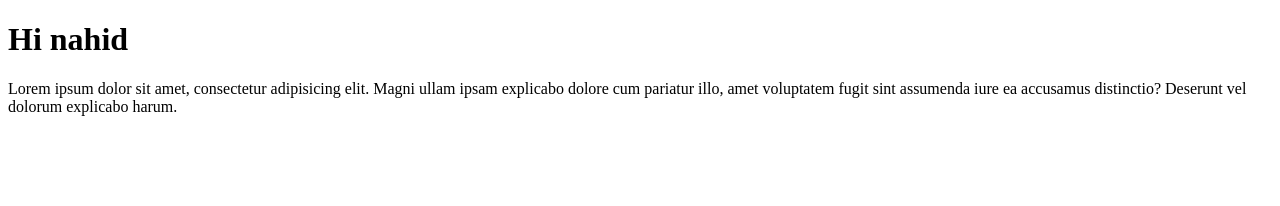
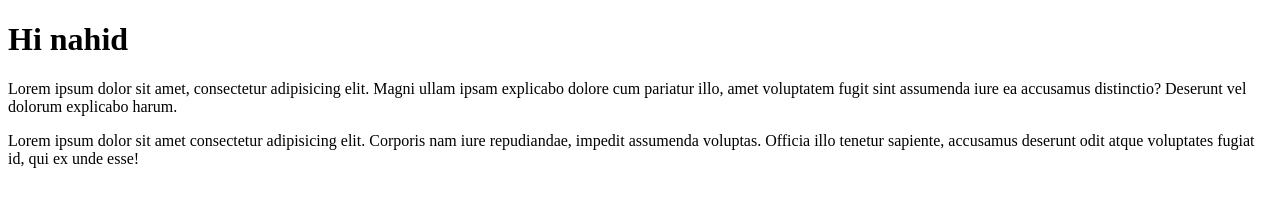
Before and after one commit to hossain1987/learningGit, a plain HTML site: page index.html in a window 1280 px wide. Drawn offline with Linux system fonts and the light colour scheme.

Commit message:
para added

```diff
--- a/index.html
+++ b/index.html
@@ -8,5 +8,6 @@
 <body>
     <h1>Hi nahid</h1>
     <p>Lorem ipsum dolor sit amet, consectetur adipisicing elit. Magni ullam ipsam explicabo dolore cum pariatur illo, amet voluptatem fugit sint assumenda iure ea accusamus distinctio? Deserunt vel dolorum explicabo harum.</p>
+    <p>Lorem ipsum dolor sit amet consectetur adipisicing elit. Corporis nam iure repudiandae, impedit assumenda voluptas. Officia illo tenetur sapiente, accusamus deserunt odit atque voluptates fugiat id, qui ex unde esse!</p>
 </body>
 </html>
```
